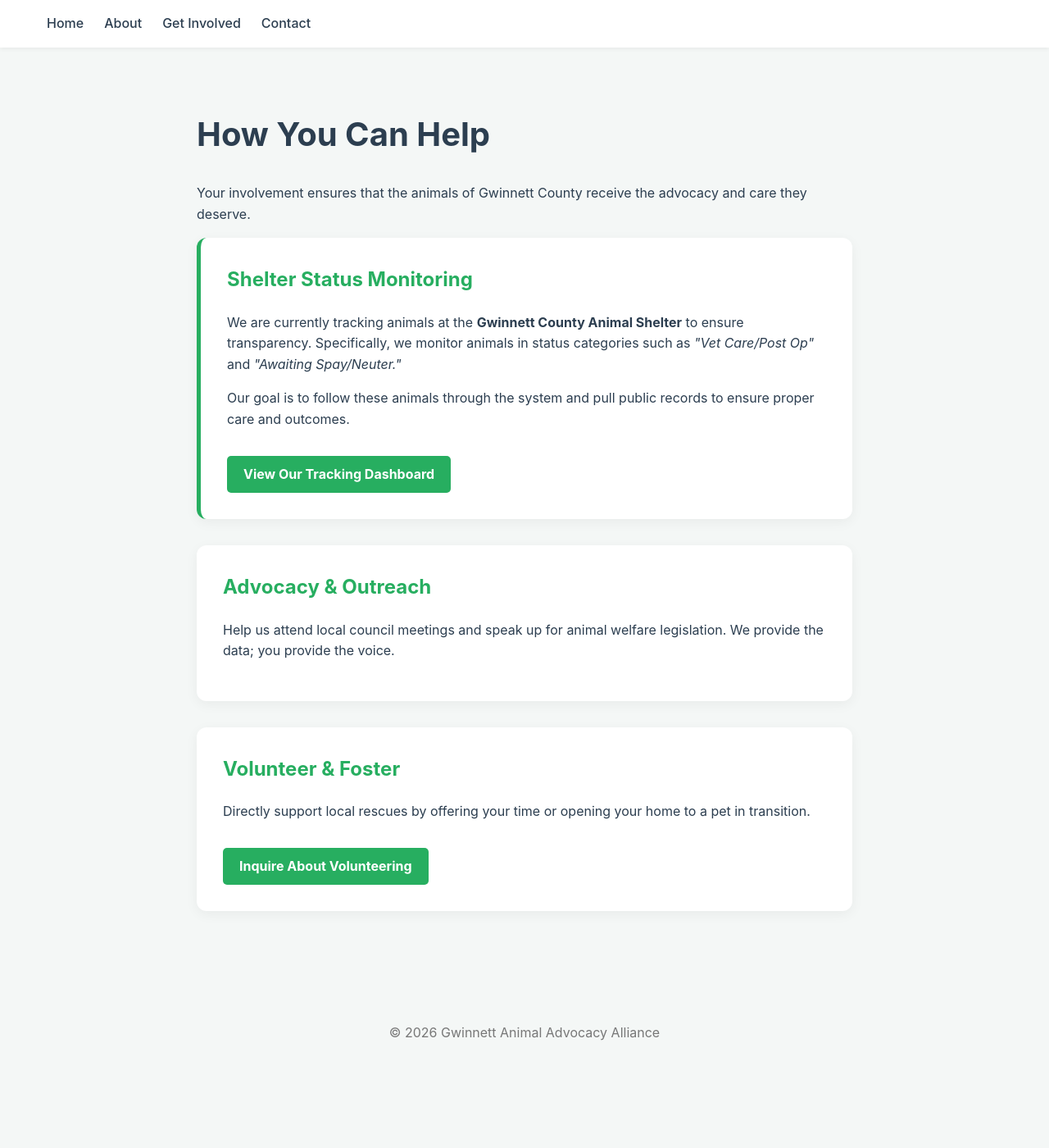
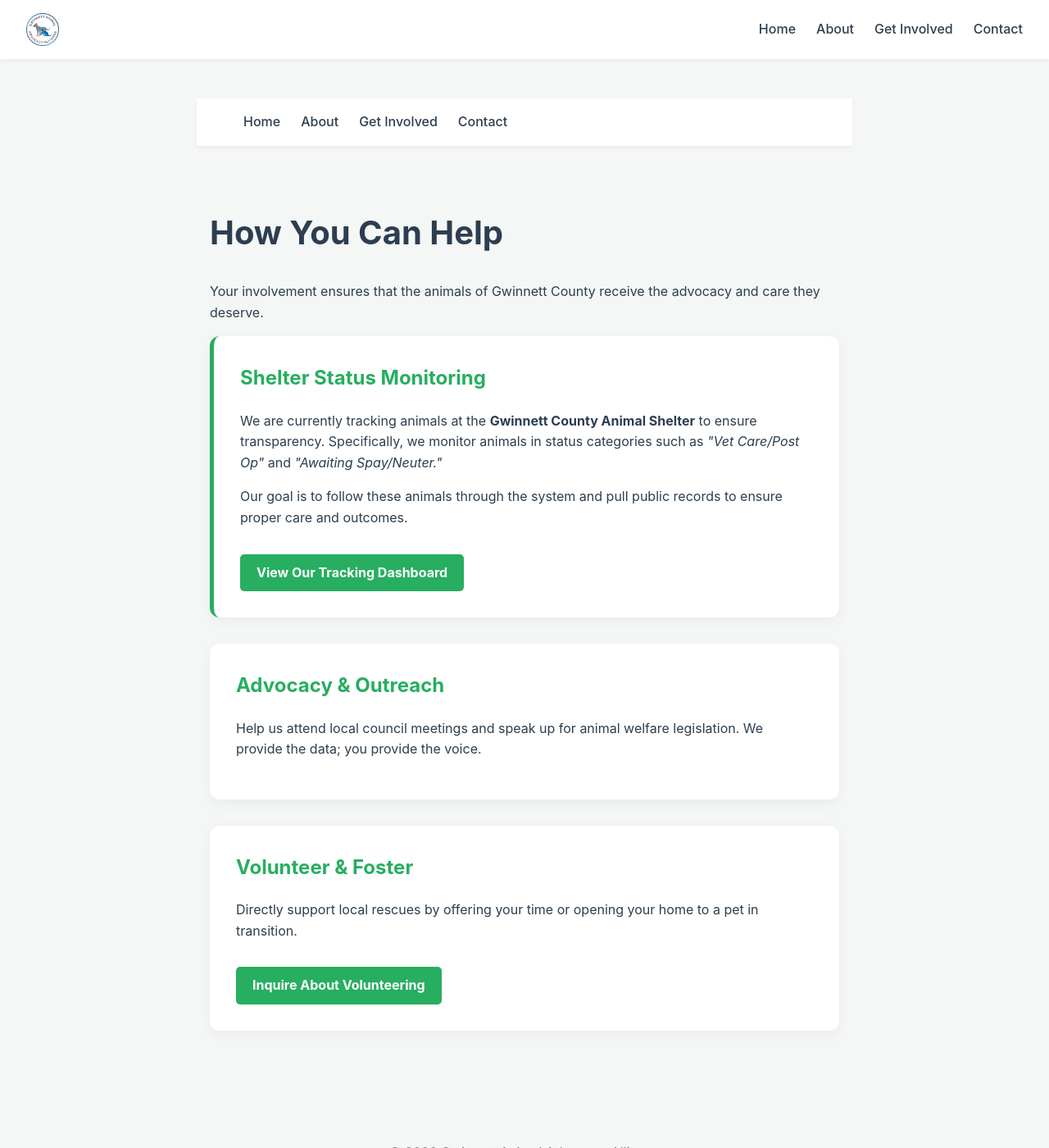
Before and after one commit to whitleybacon/gwinnett-animal-advocacy-alliance, a Jekyll site: the page built from get-involved/index.html, in a window 1280 px wide and 1400 px high. Shown: the whole window at 82% size. Built offline with Jekyll 4.4.1, drawn with Linux system fonts in a browser that asks for light colours; some of the changed text lies outside the part shown.

Commit message:
Update index.html

```diff
--- a/get-involved/index.html
+++ b/get-involved/index.html
@@ -1,3 +1,7 @@
+---
+layout: default
+title: Get Involved
+---
 <!DOCTYPE html>
 <html lang="en">
 <head>
```
